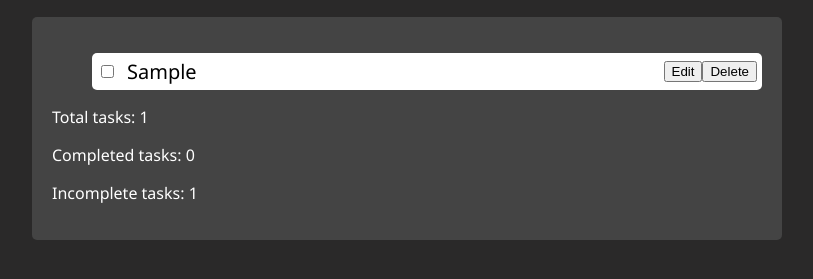
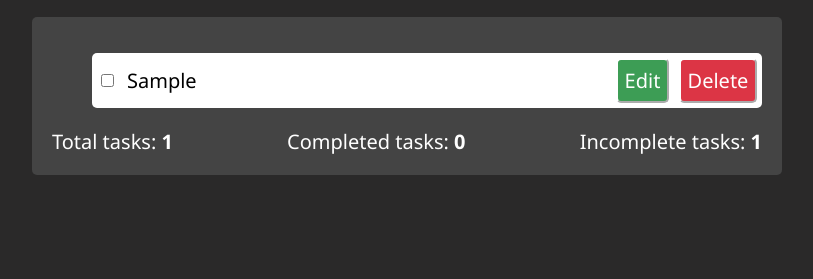
Before and after one commit to PrasangiBandara/To-Do-App, a plain HTML site: page index.html in a window 1280 px wide. Both pictures are taken after typing "Sample" into the empty fields and a click on the button "Add". Shown: the part 169-448 px from the top of the page, without its empty margins (233-1046 px from the left). Drawn offline with Linux system fonts and the light colour scheme.

Commit message:
styling the implemented app..

```diff
--- a/index.css
+++ b/index.css
@@ -73,3 +73,41 @@ body {
     font-size: 20px;
     font-family: 'Segoe UI', Tahoma, Geneva, Verdana, sans-serif;
   }
+
+  .task-item .edit-button {
+    margin-right: 10px;
+    padding: 1%;
+    background-color: #3d9d55;
+    font-size: 20px;
+    font-family: 'Segoe UI', Tahoma, Geneva, Verdana, sans-serif;
+    border-radius: 5px;
+    border-color: #fff;
+    color: #fff;
+
+  }
+
+  .task-item .delete-button {
+    background-color: #dc3545;
+    padding: 1%;
+    color: #fff;
+    border-color: #fff;
+    font-size: 20px;
+    border-radius: 5px;
+    font-family: 'Segoe UI', Tahoma, Geneva, Verdana, sans-serif;
+  }
+
+  #all {
+    display: flex;
+    justify-content: space-between;
+    margin-top: 20px;
+  }
+
+  #all p {
+    margin: 0;
+    font-size: 20px;
+  }
+
+  #all span {
+    font-weight: bold;
+    font-size: 20px;
+  }
```
